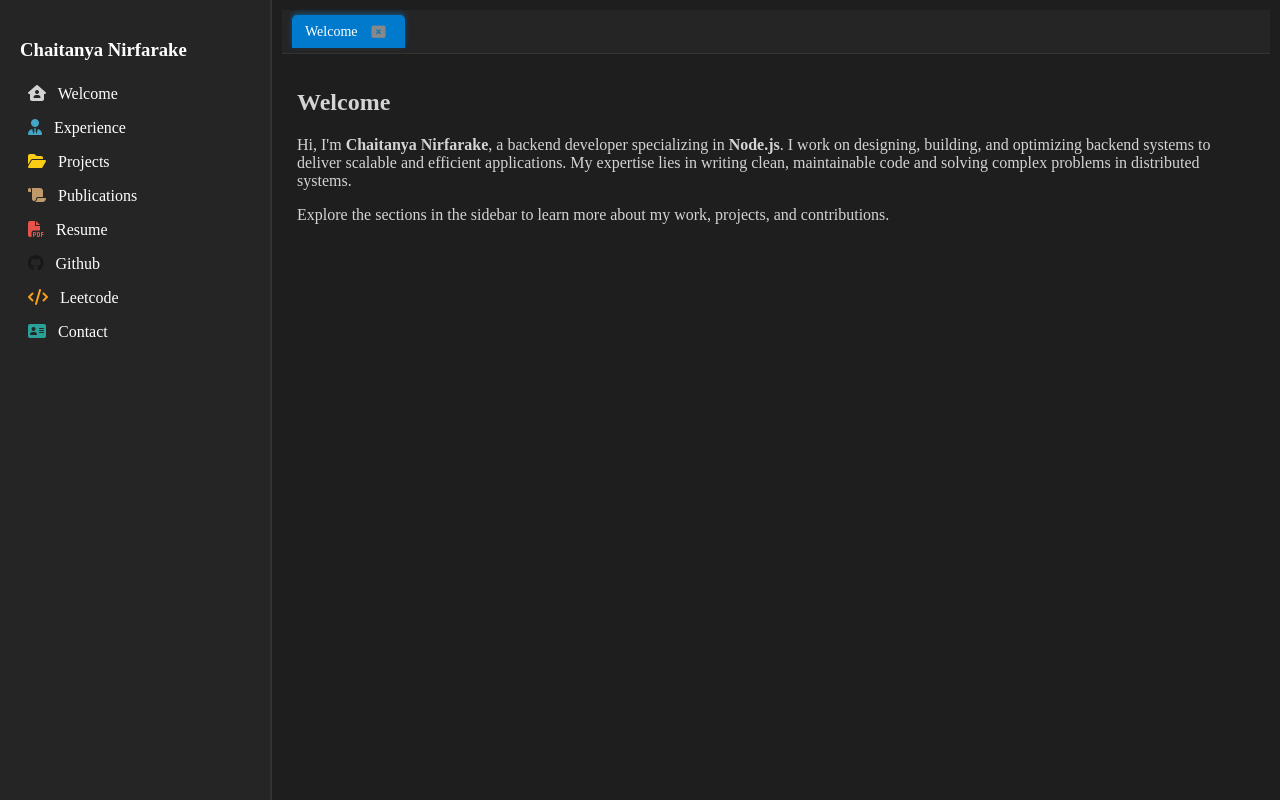
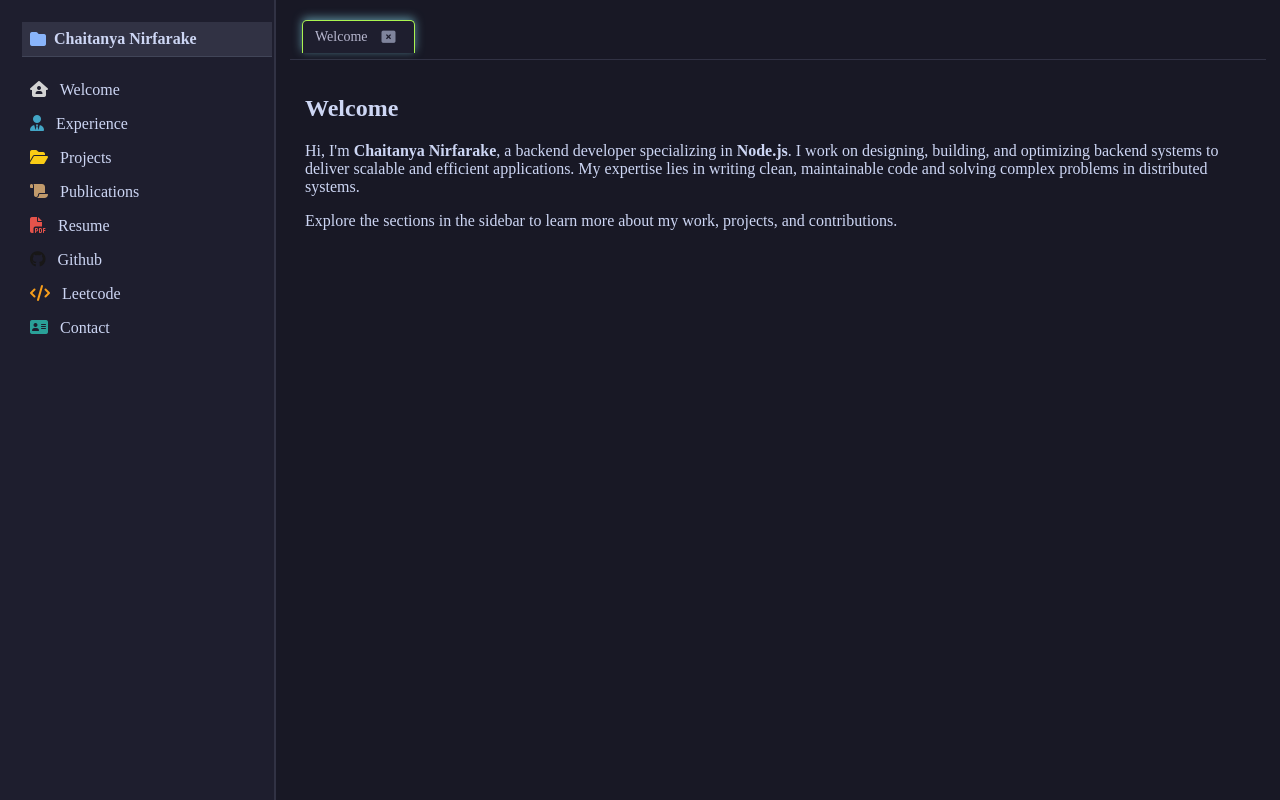
Before and after one commit to ChaitanyaNirf/portfolio, an Angular app: page /resume in a window 1280 px wide. Built offline with nearby package versions, Linux system fonts and the light colour scheme.

Commit message:
improve styling + fixed heatmap bug

```diff
--- a/src/app/app.component.css
+++ b/src/app/app.component.css
@@ -3,17 +3,18 @@
   display: flex;
   height: 100vh; /* Full viewport height */
   overflow: hidden;
+  background-color: #181825; /* Dark background */
 }
 
 /* Sidebar styling */
 app-sidebar {
-  width: 250px; /* Adjust width as needed */
-  background-color: #252526; /* VS Code theme color */
-  color: white;
+  width: 250px;
+  background-color: #1e1e2e; /* Dark blue */
+  color: #cdd6f4; /* Soft white */
   height: 100vh;
   overflow-y: auto;
-  border-right: 1px solid #333; /* Adds a subtle border */
-  padding: 10px;
+  border-right: 1px solid #313244; /* Subtle contrast */
+  padding: 12px;
 }
 
 /* Custom scrollbar for sidebar */
@@ -21,21 +22,21 @@ app-sidebar::-webkit-scrollbar {
   width: 8px;
 }
 app-sidebar::-webkit-scrollbar-thumb {
-  background-color: rgba(255, 255, 255, 0.2);
+  background-color: #585b70; /* Soft scrollbar */
   border-radius: 4px;
 }
 app-sidebar::-webkit-scrollbar-thumb:hover {
-  background-color: rgba(255, 255, 255, 0.4);
+  background-color: #6c7086;
 }
 
 /* Editor section */
 .editor {
-  flex: 1; /* Takes up remaining space */
+  flex: 1;
   display: flex;
   flex-direction: column;
-  background-color: #1e1e1e; /* Editor background */
-  border-left: 1px solid #333; /* Adds separation */
-  padding: 10px;
+  background-color: #181825; /* Dark background */
+  border-left: 1px solid #313244; /* Subtle border */
+  padding: 14px;
 }
 
 /* Smooth transitions */
@@ -46,18 +47,18 @@ app-sidebar, .editor {
 /* Responsive Sidebar */
 @media (max-width: 768px) {
   app-sidebar {
-    width: 200px; /* Reduce width on smaller screens */
+    width: 200px;
   }
 }
 
 @media (max-width: 600px) {
   .app-container {
-    flex-direction: column; /* Stack sidebar on top */
+    flex-direction: column;
   }
   app-sidebar {
-    width: 100%; /* Make sidebar full-width */
-    height: auto; /* Adjust height */
+    width: 100%;
+    height: auto;
     border-right: none;
-    border-bottom: 1px solid #333; /* Separate from editor */
+    border-bottom: 1px solid #313244;
   }
 }
--- a/src/app/components/editor/editor.component.css
+++ b/src/app/components/editor/editor.component.css
@@ -1,11 +1,10 @@
 .content {
   flex-grow: 1;
   padding: 15px;
-  background: #1e1e1e;
-  color: #d4d4d4;
+  background: #181825; /* Darker editor background */
+  color: #cdd6f4; /* Soft pastel white */
   overflow-y: auto;  /* Enables vertical scrolling */
   max-height: calc(100vh - 50px); /* Adjust based on layout */
-  max-width: calc(100vw - 250px); /* Prevents it from overlapping sidebar */
   min-width: 400px; /* Ensures it doesn't shrink too much */
 }
 
@@ -15,20 +14,20 @@
 }
 
 .content::-webkit-scrollbar-track {
-  background: #1e1e1e; /* Blend with background */
+  background: #313244; /* Blends with background */
 }
 
 .content::-webkit-scrollbar-thumb {
-  background: #2d2d2d; /* Subtle thumb */
+  background: #45475a; /* Subtle scrollbar */
   border-radius: 10px;
 }
 
 .content::-webkit-scrollbar-thumb:hover {
-  background: #3c3c3c; /* Slightly visible on hover */
+  background: #585b70; /* Slightly visible on hover */
 }
 
 /* Firefox scrollbar */
 .content {
   scrollbar-width: thin;
-  scrollbar-color: #2d2d2d #1e1e1e;
+  scrollbar-color: #45475a #313244;
 }
--- a/src/app/components/leetcode/leetcode.component.css
+++ b/src/app/components/leetcode/leetcode.component.css
@@ -1,16 +1,20 @@
+/* General Styling */
 .user-profile {
-  background: #1e1e1e;
+  background: #181a1f; /* Darker shade */
   padding: 20px;
   border-radius: 10px;
   text-align: center;
-  color: white;
+  color: #d4d4d4;
 }
 
+/* Global Rank */
 .global-rank {
   font-size: 1.2rem;
   margin-bottom: 10px;
+  color: #9cdcfe; /* Soft blue */
 }
 
+/* Stats Section */
 .stats {
   margin: 20px 0;
 }
@@ -27,7 +31,7 @@
   height: 8px;
   margin: 0 10px;
   border-radius: 4px;
-  background-color: #333;
+  background-color: #242731; /* Darker tone */
   overflow: hidden;
 }
 
@@ -35,9 +39,9 @@
   height: 100%;
 }
 
-.easy div { background: #2ecc71; }
-.medium div { background: #f1c40f; }
-.hard div { background: #e74c3c; }
+.easy div { background: #2eb886; } /* Soft green */
+.medium div { background: #ffb74d; } /* Warm orange */
+.hard div { background: #e74c3c; } /* Red */
 
 .badge {
   font-size: 0.9rem;
@@ -46,66 +50,69 @@
   color: black;
 }
 
-.easy { background: #2ecc71; }
-.medium { background: #f1c40f; }
+.easy { background: #2eb886; }
+.medium { background: #ffb74d; }
 .hard { background: #e74c3c; }
 
+/* Reputation */
 .reputation {
   font-size: 1rem;
   margin-top: 10px;
 }
 
+/* LeetCode Profile Button */
 .leetcode-link {
   display: inline-block;
   margin-top: 15px;
   padding: 8px 15px;
-  background: #ffa116;
+  background: linear-gradient(135deg, #007acc, #2499ff);
   color: white;
   border-radius: 5px;
   text-decoration: none;
+  transition: all 0.3s ease;
+  box-shadow: 0 2px 10px rgba(36, 153, 255, 0.3);
 }
 
 .leetcode-link:hover {
-  background: #cc8512;
+  background: linear-gradient(135deg, #005f99, #1f80d4);
+  box-shadow: 0 4px 12px rgba(36, 153, 255, 0.5);
 }
 
-/* Flex container for heatmap */
+/* Heatmap */
 .heatmap-container {
   display: flex;
   flex-wrap: wrap;
-  justify-content: flex-start; /* Aligns items to the left */
+  justify-content: flex-start;
   gap: 10px;
   padding: 10px;
   max-width: 100%;
 }
 
-
-/* Styling for each month's section */
+/* Month Section */
 .month-section {
-  background: #2b2b2b; /* Dark card background */
+  background: #20232a; /* Darker slate */
   padding: 10px;
   border-radius: 8px;
-  width: calc(25% - 15px); /* Ensures 4 per row */
-  min-width: 180px; /* Allows it to shrink */
-  max-width: 250px; /* Prevents it from getting too big */
+  width: calc(25% - 15px);
+  min-width: 180px;
+  max-width: 250px;
   box-shadow: 0 4px 6px rgba(0, 0, 0, 0.2);
   text-align: center;
   transition: all 0.2s ease-in-out;
 }
 
-/* Reduce font size slightly to fit content */
 .month-section h3 {
   font-size: 1.1rem;
-  color: #fff;
+  color: #9cdcfe;
   margin-bottom: 5px;
 }
 
-/* Table styling */
+/* Heatmap Grid */
 .heatmap {
   width: 100%;
   border-collapse: collapse;
   table-layout: fixed;
-  font-size: 0.75rem; /* Slightly smaller text */
+  font-size: 0.75rem;
 }
 
 .heatmap th,
@@ -116,19 +123,70 @@
 }
 
 .heatmap td {
-  border: 1px solid #444;
-  width: 14%; /* Each day column takes equal space */
+  border: 1px solid #2c313a;
+  width: 14%;
+  transition: all 0.2s ease-in-out;
 }
 
-/* Hover effect for heatmap cells */
+/* Neon Hover Effect */
 .heatmap td:hover {
-  filter: brightness(1.3);
+  background: #1f4068; /* Dark blue */
   cursor: pointer;
+  box-shadow: 0px 0px 6px rgba(100, 200, 255, 0.6);
+}
+
+/* Active Tab Styling */
+.tabs {
+  background: #20232a;
+  padding: 5px 10px;
+  border-bottom: 1px solid #333;
+  display: flex;
+  align-items: center;
+}
+
+.tabs span {
+  display: flex;
+  align-items: center;
+  gap: 8px;
+  padding: 8px 12px;
+  background: #181a1f;
+  border: 1px solid #2c313a;
+  border-bottom: none;
+  margin-right: 5px;
+  cursor: pointer;
+  color: #ccc;
+  font-size: 14px;
+  border-radius: 5px 5px 0 0;
+  transition: background 0.3s ease, color 0.3s ease;
+}
+
+.tabs span:hover {
+  background: #283140;
+  color: #9cdcfe;
+}
+
+.tabs span.active {
+  background: #007acc;
+  color: white;
+  border-color: #007acc;
+  box-shadow: 0px -2px 8px rgba(36, 153, 255, 0.6);
+}
+
+/* Close Button */
+.tabs span button {
+  background: none;
+  border: none;
+  color: #888;
+  font-size: 14px;
+  cursor: pointer;
+  transition: color 0.2s ease;
+}
+
+.tabs span button:hover {
+  color: #fff;
 }
 
 /* RESPONSIVENESS */
-
-/* 3 per row when the screen width is less than 1024px */
 @media (max-width: 1024px) {
   .month-section {
     width: calc(33.33% - 15px);
@@ -136,7 +194,6 @@
   }
 }
 
-/* 2 per row on tablets */
 @media (max-width: 768px) {
   .month-section {
     width: calc(50% - 15px);
@@ -144,7 +201,6 @@
   }
 }
 
-/* 1 per row on small mobile screens */
 @media (max-width: 480px) {
   .month-section {
     width: 100%;
--- a/src/app/components/leetcode/leetcode.component.html
+++ b/src/app/components/leetcode/leetcode.component.html
@@ -48,7 +48,7 @@
 
   <!-- LeetCode Profile Link -->
   <a class="leetcode-link" [href]="userProfile.profileUrl" target="_blank">
-    🔗 View LeetCode Profile
+    🔗 View Profile
   </a>
 </div>
 
--- a/src/app/components/sidebar/sidebar.component.css
+++ b/src/app/components/sidebar/sidebar.component.css
@@ -1,28 +1,50 @@
 .sidebar {
   width: 250px;
-  background: #252526;
+  background: #1e1e2e; /* Dark blue background */
   padding: 10px;
-  border-right: 1px solid #333;
+  border-right: 1px solid #313244; /* Subtle border */
 }
+
 .sidebar h3 {
-  color: #fff;
+  color: #cdd6f4; /* Soft pastel white */
   margin-bottom: 10px;
 }
+
 .sidebar ul {
   list-style: none;
   padding: 0;
 }
+
 .sidebar ul li {
   padding: 8px;
   cursor: pointer;
   display: flex;
   align-items: center;
-  transition: 0.2s;
+  transition: background 0.2s;
+  background: #1e1e2e; /* Matches sidebar */
 }
+
 .sidebar ul li:hover {
-  background: #3a3d41;
+  background: #313244; /* Slightly brighter highlight */
 }
+
 .sidebar ul li i {
   margin-right: 8px;
-  color: #569cd6;
+  color: #89b4fa; /* Softer blue */
 }
+
+.sidebar-header {
+  display: flex;
+  align-items: center;
+  padding: 8px;
+  font-size: 16px;
+  font-weight: bold;
+  color: #cdd6f4;
+  background: #313244;
+  border-bottom: 1px solid #414558;
+}
+
+.sidebar-header i {
+  margin-right: 8px;
+  color: #89b4fa;
+}
--- a/src/app/components/sidebar/sidebar.component.html
+++ b/src/app/components/sidebar/sidebar.component.html
@@ -1,18 +1,19 @@
 <div class="sidebar">
-  <h3>Chaitanya Nirfarake</h3>
+  <div class="sidebar-header">
+    <i class="fas fa-folder"></i>
+    <span>Chaitanya Nirfarake</span>
+  </div>
   <ul>
     <li *ngFor="let tab of allTabs" (click)="openSection(tab)">
       <span *ngIf="tab !== 'None'">
         <i *ngIf="tab.toLowerCase() === 'resume'" class="fas fa-file-pdf" style="color: #E5534B;"></i>
         <i *ngIf="tab.toLowerCase() === 'github'" class="fab fa-github" style="color: #181717;"></i>
         <i *ngIf="tab.toLowerCase() === 'leetcode'" class="fas fa-code" style="color: #F89F1B;"></i>
-
         <i *ngIf="tab.toLowerCase() === 'experience'" class="fas fa-user-tie" style="color: #43A6C6;"></i>
         <i *ngIf="tab.toLowerCase() === 'projects'" class="fas fa-folder-open" style="color: #FACC15;"></i>
         <i *ngIf="tab.toLowerCase() === 'publications'" class="fas fa-scroll" style="color: #C19A6B;"></i>
         <i *ngIf="tab.toLowerCase() === 'contact'" class="fas fa-address-card" style="color: #2AA198;"></i>
         <i *ngIf="tab.toLowerCase() === 'welcome'" class="fas fa-house-user" style="color: #D3D3D3;"></i>
-
         {{ tab }}
       </span>
     </li>
--- a/src/app/components/tabs/tabs.component.css
+++ b/src/app/components/tabs/tabs.component.css
@@ -1,7 +1,7 @@
 .tabs {
-  background: #252526;
-  padding: 5px 10px;
-  border-bottom: 1px solid #333;
+  background: #181825; /* Darker VS Code-like background */
+  padding: 6px 12px;
+  border-bottom: 1px solid #313244; /* Softer separator */
   display: flex;
   align-items: center;
 }
@@ -11,38 +11,39 @@
   align-items: center;
   gap: 8px;
   padding: 8px 12px;
-  background: #1e1e1e;
-  border: 1px solid #333;
+  background: #1e1e2e; /* Softer tab color */
+  border: 1px solid #313244; /* Subtle border */
   border-bottom: none;
   margin-right: 5px;
   cursor: pointer;
-  color: #ccc;
+  color: #a9b1d6; /* VS Code text color */
   font-size: 14px;
   border-radius: 5px 5px 0 0;
-  transition: background 0.3s ease, color 0.3s ease;
+  transition: background 0.3s ease, color 0.3s ease, box-shadow 0.2s ease;
 }
 
 .tabs span:hover {
-  background: #2d2d2d;
-  color: #fff;
+  background: #2d2f41;
+  color: #c0caf5;
 }
 
 .tabs span.active {
-  background: #007acc;
-  color: white;
-  border-color: #007acc;
-  box-shadow: 0px -2px 5px rgba(0, 122, 204, 0.5);
+  background: #1e1e2e;; /* Brighter cyan highlight */
+  color: #b7b7cf;
+  border-color: #aaf450;
+  box-shadow: 0px -2px 10px rgba(137, 220, 235, 0.6); /* Soft glow effect */
 }
+
 
 .tabs span button {
   background: none;
   border: none;
-  color: #888;
+  color: #7f849c; /* Softer inactive color */
   font-size: 14px;
   cursor: pointer;
   transition: color 0.2s ease;
 }
 
 .tabs span button:hover {
-  color: #fff;
+  color: #c0caf5; /* Lighter hover effect */
 }
--- a/src/styles.css
+++ b/src/styles.css
@@ -4,7 +4,7 @@ html, body {
     padding: 0;
     width: 100%;
     height: 100%;
-    background-color: #1e1e1e; /* VS Code dark theme */
+    background-color: #181825;; /* VS Code dark theme */
     overflow-x: hidden; /* Prevents unwanted horizontal scroll */
   }
 
```
Also changed, not shown: src/app/components/leetcode/leetcode.component.ts (+4 -3 lines), src/app/components/resume/resume.component.css (+7 -4 lines).
